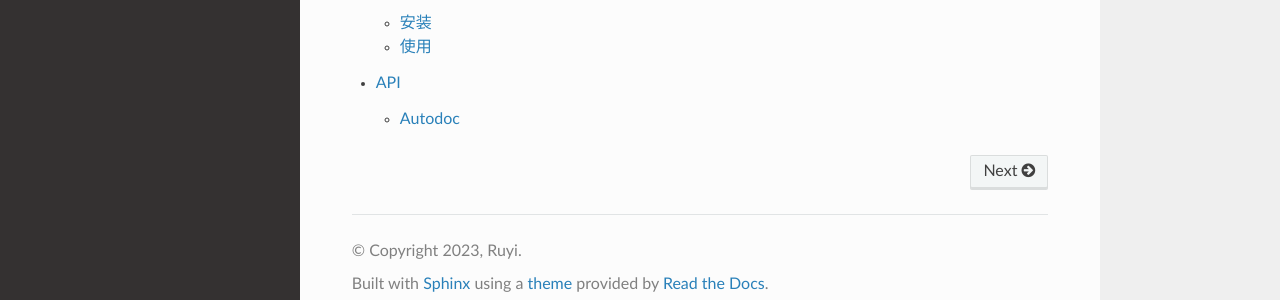
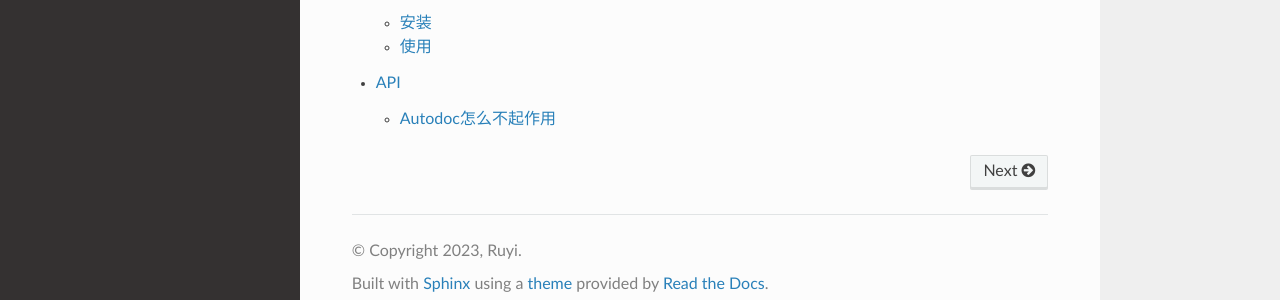
Before and after one commit to anjiang2016/rtd-tutorial, a Sphinx documentation site: the page built from docs/source/index.rst, in a window 1280 px wide. Shown: the part 494-794 px from the top of the page. Built offline with Sphinx 7.4.7 and the Read the Docs theme 2.0.0, drawn with Linux system fonts in a browser that asks for light colours.

```diff
--- a/docs/source/api.rst
+++ b/docs/source/api.rst
@@ -3,8 +3,8 @@ API
 
 .. autofunction:: ZIKU.ZIKU.set_size
 
-Autodoc
--------
+Autodoc怎么不起作用
+-----------------------
 
 
 .. automodule:: ZIKU.ZIKU
```
